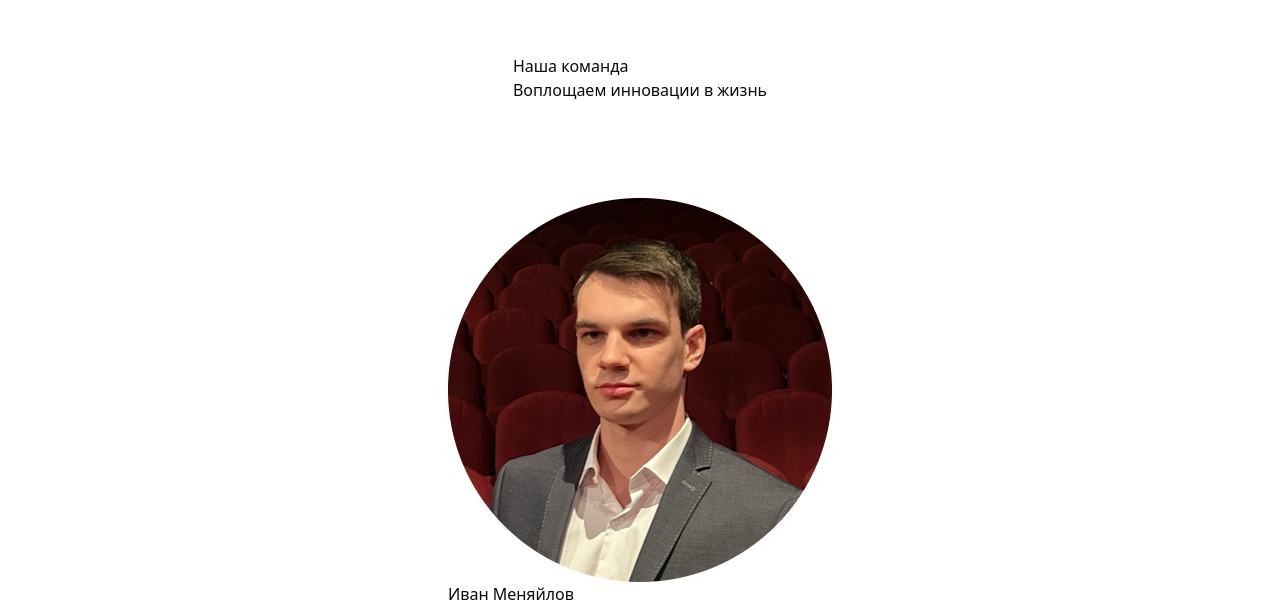
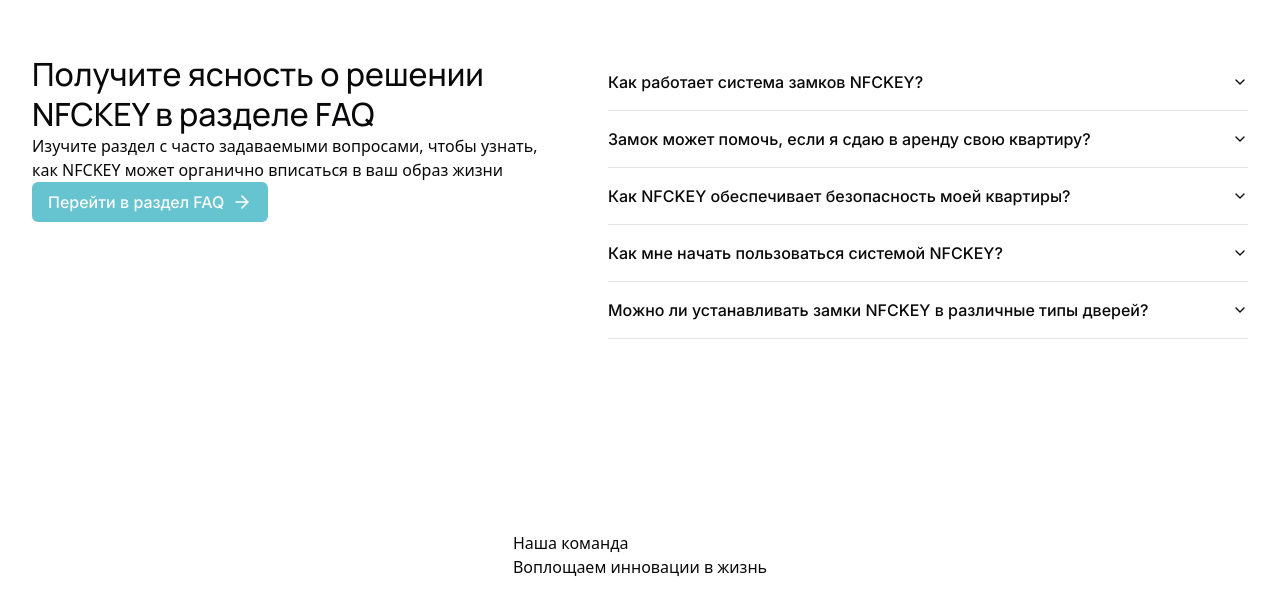
Before and after one commit to nfckey/nfckey-vue, a Vue app: page / in a window 1280 px wide. Shown: the part 5037-5647 px from the top of the page. Built offline with nearby package versions, Linux system fonts and the light colour scheme; no server answers.

Commit message:
feat(views): :sparkles: add FAQ section

```diff
--- a/src/assets/main.css
+++ b/src/assets/main.css
@@ -260,8 +260,16 @@
   .faq-list {
     @apply w-full max-w-3xl font-inter;
 
+    &_home {
+      @apply max-w-full md:max-w-xl;
+    }
+
     &__content {
       @apply para-sm font-normal text-vneutral-400;
+
+      &_home {
+        @apply max-w-full md:max-w-xl;
+      }
 
       & > a {
         @apply cursor-pointer text-brand-400 hover:text-brand-300;
@@ -499,7 +507,7 @@
       }
 
       &__text {
-        @apply para-sm md:para-md max-w-2xl text-balance font-normal text-vneutral-400;
+        @apply para-sm md:para-md max-w-2xl text-pretty font-normal text-vneutral-400;
       }
     }
   }
--- a/src/views/HomeView.vue
+++ b/src/views/HomeView.vue
@@ -4,6 +4,12 @@
 import { AvatarList } from '@/components/ui/avatar'
 import { Button } from '@/components/ui/button'
 import { Tooltip, TooltipContent, TooltipProvider, TooltipTrigger } from '@/components/ui/tooltip'
+import {
+  Accordion,
+  AccordionContent,
+  AccordionItem,
+  AccordionTrigger
+} from '@/components/ui/accordion'
 import { gsap } from 'gsap'
 import { ScrollTrigger } from 'gsap/ScrollTrigger'
 import { TextPlugin } from 'gsap/TextPlugin'
@@ -45,7 +51,7 @@
       opacity: 0,
       y: -50,
       stagger: 0.5,
-      duration: 1
+      duration: 0.7
     })
   })
 })
@@ -208,7 +214,7 @@
       start: 'top center',
       end: 'top center'
     },
-    duration: 3,
+    duration: 2,
     delay: 2,
     text: ''
   })
@@ -243,6 +249,28 @@
     },
     opacity: 0,
     stagger: 0.2
+  })
+
+  gsap.from('#faq .subtitle_la', {
+    scrollTrigger: {
+      trigger: '#faq',
+      start: '-30% center',
+      end: '-30%   center'
+    },
+    opacity: 0,
+    x: -50,
+    duration: 1
+  })
+
+  gsap.from('#faq .faq-list div', {
+    scrollTrigger: {
+      trigger: '#faq',
+      start: 'top center',
+      end: 'top center'
+    },
+    opacity: 0,
+    x: -50,
+    stagger: 0.1
   })
 }
 
@@ -294,6 +322,39 @@
     description:
       'Избавьтесь от неудобств и рисков несанкционированного доступа при использовании физических ключей',
     icon: '<svg xmlns="http://www.w3.org/2000/svg" width="24" height="24" viewBox="0 0 24 24" fill="none" stroke="currentColor" stroke-width="2" stroke-linecap="round" stroke-linejoin="round" class="lucide lucide-key"><circle cx="7.5" cy="15.5" r="5.5"/><path d="m21 2-9.6 9.6"/><path d="m15.5 7.5 3 3L22 7l-3-3"/></svg>'
+  }
+]
+
+const faqItems = [
+  {
+    value: 'item-1',
+    title: 'Как работает система замков NFCKEY?',
+    content:
+      'В основе работы замка и мобильного приложения лежит технология NFC, которая обеспечивает безопасный обмен данными при приближении устройства. После проверки зашифрованного цифрового ключа и всех необходимых разрешений механизм замка открывает дверь.'
+  },
+  {
+    value: 'item-2',
+    title: 'Замок может помочь, если я сдаю в аренду свою квартиру?',
+    content:
+      'Да, конечно. Вы можете создавать и отправлять ключи вашим арендаторам в нашем приложении, а после их выселения ключ можно удалить.'
+  },
+  {
+    value: 'item-3',
+    title: 'Как NFCKEY обеспечивает безопасность моей квартиры?',
+    content:
+      '<p>Для обеспечения безопасности в системе NFCKEY используются современные и проверенные технологии шифрования данных. Доступ к двери могут получить только авторизованные пользователи, имеющие соответствующий цифровой ключ в приложении NFCKEY.</p><br><p>С точки зрения механической защиты, решение не уступает обычным дверным замкам и обеспечивают схожий уровень защиты.</p>'
+  },
+  {
+    value: 'item-4',
+    title: 'Как мне начать пользоваться системой NFCKEY?',
+    content:
+      '<p>Начало работы с NFCKEY очень простое и понятное. После монтажа замка и установки батареек выполните следующие действия:</p><ol><li>Загрузите приложение NFCKEY из магазина приложений вашего устройства.</li><li>Зарегистрируйте учетную запись в приложении, указав свои данные.</li><li>Добавьте свой замок NFCKEY в приложение, введя код из комплекта поставки замка.</li><li>Настройте права доступа для себя, членов семьи, друзей или всех, кому необходим доступ к вашему помещению.</li></ol><p>Теперь вы готовы к использованию системы NFCKEY. Для получения доступа просто поднесите смартфон к замку. Также рекомендуем ознакомиться с возможностями, предоставляемыми при оформлении премиум-подписки.</p>'
+  },
+  {
+    value: 'item-5',
+    title: 'Можно ли устанавливать замки NFCKEY в различные типы дверей?',
+    content:
+      '<p>Да, замки NFCKEY разработаны таким образом, чтобы быть универсальными и адаптироваться к различным типам дверей. Они также подходят как для жилых, так и для коммерческих помещений, что делает их универсальным выбором для обеспечения безопасности широкогоспектра помещений.</p><br><p>Если у вас есть конкретные вопросы или требования к установке, мы всегда готовы помочь вам в обеспечении беспроблемного процесса установки.</p>'
   }
 ]
 </script>
@@ -488,6 +549,33 @@
       <SubscriptionCardList :items="subscriptions.data" />
     </div>
   </section>
+  <section id="faq" class="min-h-max">
+    <div class="flex flex-wrap items-start justify-start gap-16 md:flex-nowrap md:justify-center">
+      <div class="subtitle_la max-w-lg">
+        <h1 class="subtitle_la__title subtitle_la__title_gradient h300">
+          Получите ясность о решении NFCKEY в разделе FAQ
+        </h1>
+        <p class="subtitle_la__text">
+          Изучите раздел с часто задаваемыми вопросами, чтобы узнать, как NFCKEY может органично
+          вписаться в ваш образ жизни
+        </p>
+        <router-link to="/faq">
+          <Button class="gap-2 bg-brand-400 hover:bg-brand-300">
+            <p class="h50 font-medium">Перейти в раздел FAQ</p>
+            <ArrowRight class="h-5 w-5 text-white" />
+          </Button>
+        </router-link>
+      </div>
+      <Accordion type="multiple" class="faq-list faq-list_home" collapsible>
+        <AccordionItem v-for="item in faqItems" :key="item.value" :value="item.value">
+          <AccordionTrigger class="text-start">{{ item.title }}</AccordionTrigger>
+          <AccordionContent>
+            <div class="faq-list__content faq-list__content_home" v-html="item.content"></div>
+          </AccordionContent>
+        </AccordionItem>
+      </Accordion>
+    </div>
+  </section>
   <section id="team">
     <div class="flex flex-col items-center gap-24">
       <div class="subtitle_ca">
```
